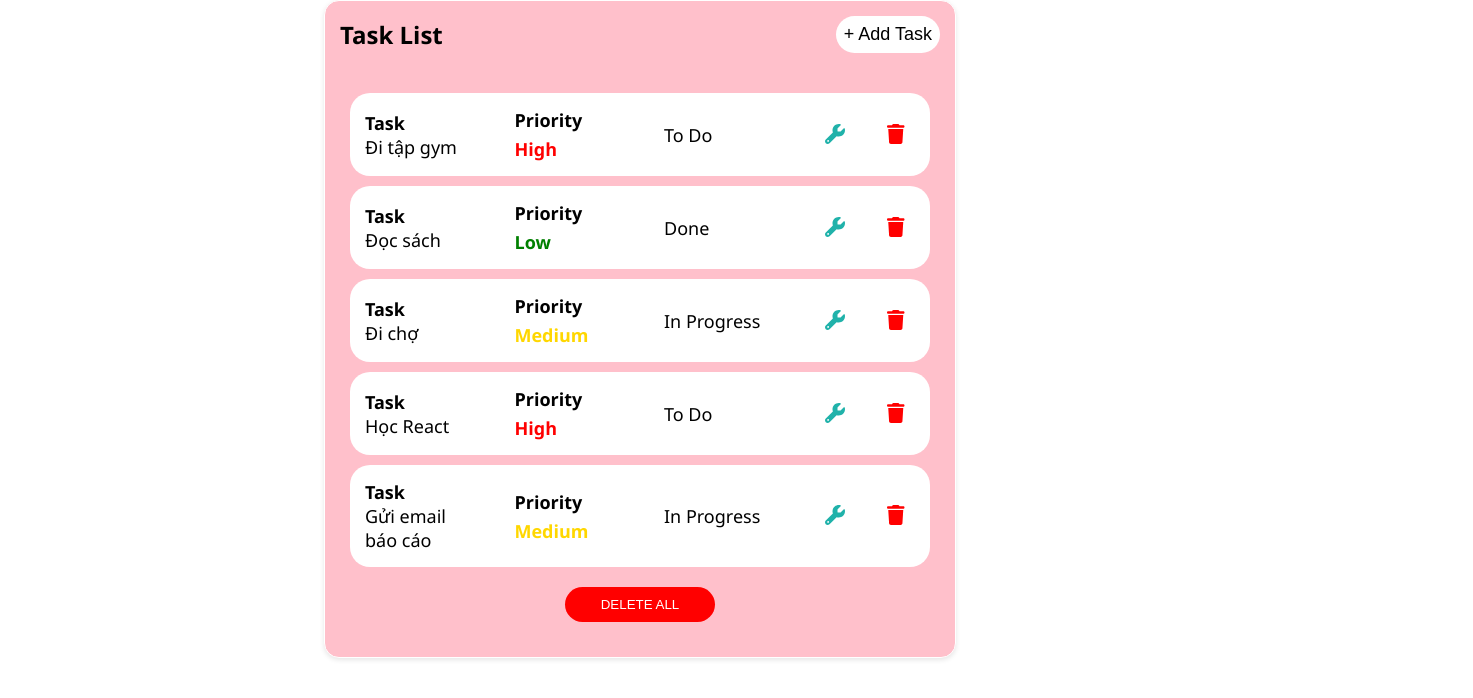
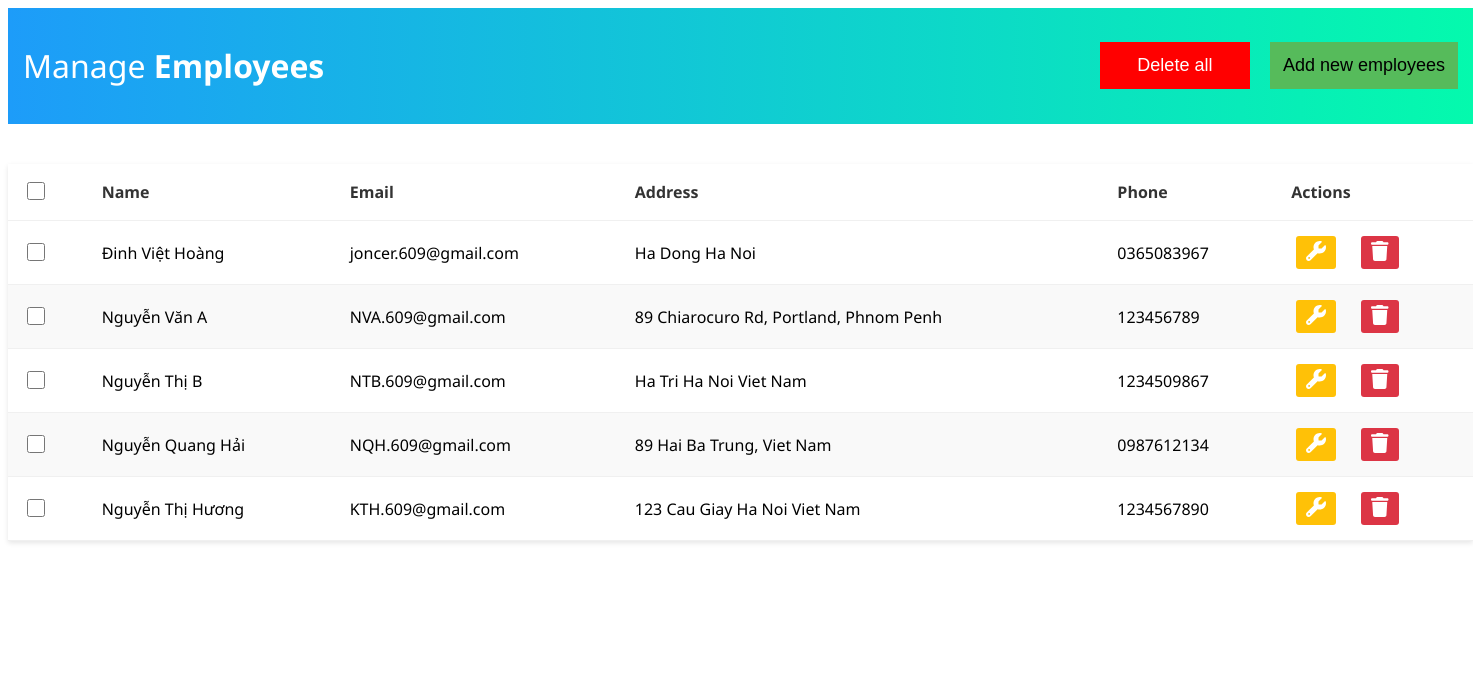
Before and after one commit to ghdvhoang/employee_mnm, a React (Vite) app: page / in a window 1280 px wide. Shown: the top 698 px of the page, 1473 px wide, since content can reach past the window. Built offline with nearby package versions, Linux system fonts and the light colour scheme.

Commit message:
first commit

```diff
--- a/index.html
+++ b/index.html
@@ -4,7 +4,7 @@
     <meta charset="UTF-8" />
     <link rel="icon" type="image/svg+xml" href="/vite.svg" />
     <meta name="viewport" content="width=device-width, initial-scale=1.0" />
-    <title>Tasks List Demo</title>
+    <title> Employees Management </title>
   </head>
   <body>
     <div id="root"></div>
--- a/src/App.jsx
+++ b/src/App.jsx
@@ -1,10 +1,10 @@
-import DisplayTask from "./components/taskListMain/index.jsx"
+import DisplayData from "./components/taskListMain/index.jsx"
 function App() {
 
   return (
     <>
       <div>
-      <DisplayTask />
+      <DisplayData />
       </div>
     </>
   )
--- a/src/components/taskListMain/TaskList.css
+++ b/src/components/taskListMain/TaskList.css
@@ -1,72 +1,109 @@
-*{
-    margin: 0;padding: 0;
-}
+
 body {
     font-family: 'Segoe UI', sans-serif;
 }
 .container-task, .contain-add-list{
-    width: 600px;
-    margin: 0 auto 30px;
-    padding: 15px;
-    border: 1px solid white;
-    border-radius: 15px;
-    background-color: pink;
-    box-shadow: 0 2px 5px rgba(0, 0, 0, 0.1);
-    overflow: hidden;
+    width: 1465px;
+    height: auto;
+    margin: 0 auto;
 }
 .header{
     display: flex;
     justify-content: space-between;
     align-items: center;
     margin-bottom: 40px;
+    padding: 15px;
+    background-image: linear-gradient( to right,rgb(29 156 249), rgb(4 250 173));
 }
-.header h2{
-    font-size: 24px;
-    font-weight: 700;
+
+.header h1{
+    color: white;
+    font-weight: 400;
 }
-.header button{
+.button-wrap{
+    display: flex;
+    align-items: center;
+    gap: 20px;
+}
+.DELETE-ALL{
+    color: white;
+    background: red;
+    border: none;
+    width: 150px;
+    padding: 13px;
+    font-size: 18px;
+}
+.addButton {
     font-size: 18px;
     color: black;
-    background-color: white;
+    background-color: rgb(86 187 91);
     border: none;
-    border-radius: 100px;
-    padding: 8px;
+    padding: 13px;
     cursor: pointer;
 }
-.addButton{
-    font-size: 18px;
-    color: black;
-    background-color: white;
+
+.employee-table {
+    width: 100%;
+    border-collapse: collapse;
+    box-shadow: 0 2px 5px rgba(0, 0, 0, 0.1);
+}
+
+.employee-table th,
+.employee-table td {
+    padding: 15px;
+    text-align: left;
+    border-bottom: 1px solid #f0f0f0;
+}
+
+.employee-table th {
+    background-color: transparent;
+    font-weight: bold;
+    color: #333;
+}
+.employee-table tr:nth-child(even) {
+    background-color: #f9f9f9;
+}
+
+.employee-table input[type="checkbox"] {
+    width: 18px;
+    height: 18px;
+}
+
+.employee-table .edit-btn,
+.employee-table .delete-btn {
+    margin-left: 5px;
+    padding: 5px 10px;
     border: none;
-    border-radius: 100px;
-    padding: 8px;
+    border-radius: 3px;
     cursor: pointer;
 }
-ul{
-    display:flex;
-    flex-direction:column;
+
+.employees_data{
+    width: 50%;
+    margin: 0 auto;
+    display: flex;
+    justify-content: center;
     align-items: center;
-    justify-content: center;
-    gap: 10px;
+    border: 1px solid white;
 }
-li{
-    width: 550px;
-    list-style-type: none;
+
+.employee-table td:last-child {
     display: flex;
     align-items: center;
-    gap: 50px;
-    font-size: 18px;
-    background-color: white;
-    border-radius: 20px;
-    padding: 15px;
+    gap: 20px;
 }
-.priority-text{
-    font-weight: 700;
-    margin-top: 5px;
+
+.employee-table .edit-btn {
+    background-color: #ffc107;
+    color: white;
 }
-.Task,
-.Priority,
-.Status {
+
+.employee-table .delete-btn {
+    background-color: #dc3545;
+    color: white;
+}
+
+.Task {
     flex: 1;
 }
 .column{
@@ -82,20 +119,17 @@ li{
     color: #D98CB3;
     font-weight: 700;
 }
-
 .Icon .fa-wrench {
     color: #20B2AA;
 }
-
 .Icon .fa-trash {
     color: red;
 }
 
-.Task-title,
-.Priority-title{
+.Task-title{
     color: white;
     font-size: 20px;
-    margin: 20px 0;
+    margin: 20px 20px;
     font-weight: 700;
 }
 .input-add-task{
@@ -104,56 +138,6 @@ li{
     border-radius: 15px;
     border: 1px solid white;
     margin-bottom: 20px;
-}
-.error-message {
-    color: red;
-    font-size: 14px;
-    margin-top: 5px;
-}
-
-.priority-btn {
-    display: flex;
-    align-items: center;
-    gap: 25px;
-}
-
-.high {
-    padding: 10px 20px;
-    background-color: white;
-    border: 2px solid red;
-    border-radius: 10px;
-    color: red;
-}
-
-.medium {
-    padding: 10px 20px;
-    background-color: white;
-    border: 2px solid gold;
-    border-radius: 10px;
-    color: gold;
-}
-
-.low {
-    padding: 10px 20px;
-    background-color: white;
-    border: 3px solid green;
-    border-radius: 10px;
-    color: green;
-}
-
-.high.active {
-    background-color: red;
-    color: white;
-}
-
-.medium.active {
-    background-color: gold;
-    color: white;
-}
-
-.low.active {
-    background-color: green;
-    color: white;
 }
 
 
@@ -168,18 +152,6 @@ li{
     margin-left: auto;
 }
 
-.DELETE-ALL{
-    color: white;
-    background: red;
-    border: none;
-    width: 150px;
-    padding: 10px;
-    margin: 20px auto;
-    border-radius: 20px;
-    display: flex;
-    justify-content: center;
-    align-items: center;
-}
 .contain-add-list{
     position: absolute;
     top: 50%;
@@ -195,3 +167,16 @@ li{
     background-color: rgba(0, 0, 0, 0.5);
     z-index: 10;
 }
+.header-formAddEdit{
+    display: flex;
+    justify-content: space-between;
+    align-items: center;
+    margin-bottom: 40px;
+    padding: 15px;
+    color: #fff;
+}
+
+.header-formAddEdit h1{
+    color: #fff;
+    font-weight: 400;
+}
--- a/src/components/taskListMain/index.jsx
+++ b/src/components/taskListMain/index.jsx
@@ -4,149 +4,198 @@ import { useState, useEffect } from 'react';
 import data from '../../data.json';
 import './TaskList.css'
 
-function DisplayTask() {
-  const [ task, setTask ] = useState('')
-  const [ tasks, getTasks ] = useState([])
+function Employees_info() {
+  const [ employee, getEmployee ] = useState({ name: '', email: '', address: '', number: '' })
+  const [ employees, setEmployees ] = useState([])
   const [ formAdd, setFormAdd] = useState(false)
-  const [ priority, setPriority ] = useState('Medium')
   const [ isEditing, setIsEditing ] = useState(false)
-  const [editingTask, setEditingTask] = useState(null);
+  const [ editingEmployee, setEditingEmployee ] = useState(null);
   const [ error, setError ] = useState('')
 
   useEffect(() => {
-    getTasks(data)
+    setEmployees(data)
   }, [])
 
   const handleSubmit = () => {
-    if(!task || task.length > 10){
+    if( !employee || employee.length > 100){
       setError(" Ko cho nhập haha ")
       return
     }
     setError('')
     if(isEditing) {
-      const updatedTasks = tasks.map(t =>
-        t.id === editingTask.id ? { ...t, name: task, priority: priority } : t
+      const updatedEmployees = employees.map(employee =>
+        employee.id === editingEmployee.id ? {
+          ...employee,
+          name: employee.name,
+          email: employee.email,
+          address: employee.address,
+          number: employee.number
+        } : employee
       );
-      getTasks(updatedTasks);
-      setEditingTask(null);
-      setIsEditing(false);
+      setEmployees(updatedEmployees)
+      getEmployee('')
+      setIsEditing(false)
+      setEditingEmployee(null)
+      setFormAdd(false)
     }
     else {
-      getTasks(prev => [...prev, { id: Date.now(), name: task, priority: priority} ])
+      setEmployees(prev => [...prev, {
+        id: Date.now(),
+        name:    employee.name,
+        email:   employee.email,
+        address: employee.address,
+        number:  employee.number
+      }])
+      setFormAdd(false)
+      getEmployee('')
+      setIsEditing(false)
     }
-    setTask('')
-    setFormAdd(false)
-    setPriority('Medium')
   }
-  const handleEditClick = (task) => {
+  const handleEditClick = (employee) => {
     setFormAdd(true)
+    console.log(formAdd)
     setIsEditing(true)
-    setEditingTask(task)
-    setTask(task.name)
-    setPriority(task.priority)
-  }
-  const handlePriorityClick = (newPriority) => {
-    setPriority(newPriority)
+    setEditingEmployee({
+      name: employee.name,
+      email: employee.email,
+      address: employee.address,
+      number: employee.number
+    })
+    console.log(isEditing)
+    console.log(editingEmployee)
+    getEmployee({
+      name: employee.name,
+      email: employee.email,
+      address: employee.address,
+      number: employee.number
+    })
   }
   const handleAddClick = () => {
     setFormAdd(true)
   }
-  // 1
 
   const handleDelete = (id) => {
-    // getTasks(prevTasks => prevTasks.filter((_, i) => i!== index ))
-    getTasks(prevTasks => prevTasks.filter(tasks => tasks.id !== id))
+    setEmployees(prevEmployees => prevEmployees.filter(employees => employees.id !== id))
+  }
+  const handleInputChange = (event) => {
+    const {name, value} = event.target
+    getEmployee(prev => ({...prev, [name]: value}))
+  }
+  const handleCloseForm = () => {
+    setFormAdd(false)
+    setIsEditing(false)
+    setEditingEmployee(null)
+    getEmployee('')
   }
 
   return (
     <div className="container">
       <div className="container-task">
         <div className="header">
-          <h2>Task List</h2>
+          <h1>Manage <b>Employees</b></h1>
+          <div className="button-wrap">
+            <button className='DELETE-ALL' onClick={ () => setEmployees([])}> Delete all </button>
             <button className='addButton' onClick={ handleAddClick }>
-            + Add Task
+              Add new employees
             </button>
           </div>
-        <ul>
-          {tasks.map( (task) => (
-            <li key={ task.id }>
-              <div className="Task column">
-                <b>Task</b>
-                <span>{task.name}</span>
         </div>
-              <div className="Priority column ">
-                <b>Priority</b>
-                <span className='priority-text'
-                  style={{ color: task.priority === 'High' ? 'red' : task.priority === 'Medium' ? 'gold' : 'green' }}>
-                    {task.priority}
-                </span>
-              </div>
-              <div className="Status">
-                <span>{task.status}</span>
-              </div>
-              <div className="Icon">
-                {/* <FontAwesomeIcon icon={faSpinner} /> */}
-                <button
-                  className='edit-btn'
-                  onClick={ () => handleEditClick(task)}
-                >
+        <div className="employee-Data"></div>
+        <table className="employee-table">
+          <thead>
+            <tr>
+              <th><input type="checkbox" /></th>
+              <th>Name</th>
+              <th>Email</th>
+              <th>Address</th>
+              <th>Phone</th>
+              <th>Actions</th>
+            </tr>
+          </thead>
+          <tbody>
+            {employees.map((employee) => (
+              <tr key={employee.id}>
+                <td><input type="checkbox" /></td>
+                <td>{employee.name}</td>
+                <td>{employee.email}</td>
+                <td>{employee.address}</td>
+                <td>{employee.number}</td>
+                <td>
+                  <button className='edit-btn' onClick={() => handleEditClick(employee)}>
                     <FontAwesomeIcon icon={faWrench} />
                   </button>
-                <button
-                  className='delete-btn '
-                  onClick={ () => handleDelete(task.id) }
-                  >
+                  <button className='delete-btn' onClick={() => handleDelete(employee.id)}>
                     <FontAwesomeIcon icon={faTrash} />
                   </button>
-              </div>
-          </li>
+                </td>
+              </tr>
             ))}
-        </ul>
-        <button className='DELETE-ALL' onClick={ () => getTasks([])}> DELETE ALL </button>
+          </tbody>
+        </table>
       </div>
       {formAdd &&
         <div className="addF-wrapper">
           <div className='contain-add-list'>
-        <div className="header">
-            <h2> { isEditing ? 'Edit Task' : 'Add Task' }</h2>
-            <button onClick={ () => setFormAdd(false) }>x</button>
-        </div>
-        <span className='Task-title'>Task</span>
-          <input
-          value={task}
-          className="input-add-task"
-          placeholder="Type your task here..."
-          onChange = {(event) => setTask(event.target.value)}
-          />
-          {!!error && <span style= {{ color: 'red' }}>{ error } </span>}
-
-          <div className="div">
-            <span className='Priority-title'>Priority</span>
-            <div className="priority-btn">
+            <div className="header-formAddEdit">
+                <h1> { isEditing ? 'Edit Task' : 'Add Task' }</h1>
                 <button
-                className={ priority === 'High' ? 'high active' : 'high' }
-                onClick={ () => handlePriorityClick('High')}
+                  className='closeAddEditForm'
+                  onClick={ handleCloseForm }
                 >
-                  High
-              </button>
-              <button
-                className={ priority === 'Medium' ? 'medium active' : 'medium' }
-                onClick={ () => handlePriorityClick('Medium')}>
-                  Medium
-              </button>
-              <button
-                className={ priority === 'Low' ? 'low active' : 'low' }
-                onClick={ () => handlePriorityClick('Low')}>
-                  Low
+                    x
                 </button>
             </div>
+            <div className="employees_data column">
+              <div className="input-name column">
+                <span className='Task-title'>Name</span>
+                <input
+                  name='name'
+                  value={employee.name}
+                  className="input-add-task"
+                  placeholder="Type your name here..."
+                  onChange = {handleInputChange}
+                />
               </div>
-        <button className='addBtn' onClick={handleSubmit}> { isEditing ? 'Edit' : 'Add' }</button>
+              <div className="input-name column">
+                <span className='Task-title'>Email</span>
+                <input
+                name='email'
+                value={employee.email}
+                className="input-add-task"
+                placeholder="Type your email here..."
+                onChange = {handleInputChange}
+              />
+              </div>
+              <div className="input-name column">
+                <span className='Task-title'>Address</span>
+                <input
+                  name='address'
+                  value={employee.address}
+                  className="input-add-task"
+                  placeholder="Type your address here..."
+                  onChange = {handleInputChange}
+                />
+              </div>
+              <div className="input-name column">
+                <span className='Task-title'>Phone Number</span>
+                <input
+                  name='number'
+                  value={employee.number}
+                  className="input-add-task"
+                  placeholder="Type your phone here..."
+                  onChange = {handleInputChange}
+                />
+              </div>
+            </div>
+            {!!error && <span style= {{ color: 'red' }}>{ error } </span>}
+            <button className='addBtn' onClick={handleSubmit}> { isEditing ? 'Save' : 'Add' }</button>
           </div>
         </div>
       }
+      <footer>
+      </footer>
     </div>
   )
 }
 
-export default DisplayTask
+export default Employees_info
--- a/src/data.json
+++ b/src/data.json
@@ -1,32 +1,37 @@
 [
     {
       "id": 1,
-      "name": "Đi tập gym",
-      "priority": "High",
-      "status": "To Do"
+      "name": "Đinh Việt Hoàng",
+      "email": "joncer.609@gmail.com",
+      "address": "Ha Dong Ha Noi",
+      "number": "0365083967"
     },
     {
       "id": 2,
-      "name": "Đọc sách",
-      "priority": "Low",
-      "status": "Done"
+      "name": "Nguyễn Văn A",
+      "email": "NVA.609@gmail.com",
+      "address": "89 Chiarocuro Rd, Portland, Phnom Penh",
+      "number": "123456789"
     },
     {
       "id": 3,
-      "name": "Đi chợ",
-      "priority": "Medium",
-      "status": "In Progress"
+      "name": "Nguyễn Thị B",
+      "email": "NTB.609@gmail.com",
+      "address": "Ha Tri Ha Noi Viet Nam",
+      "number": "1234509867"
     },
     {
       "id": 4,
-      "name": "Học React",
-      "priority": "High",
-      "status": "To Do"
+      "name": "Nguyễn Quang Hải",
+      "email": "NQH.609@gmail.com",
+      "address": "89 Hai Ba Trung, Viet Nam",
+      "number": "0987612134"
     },
     {
       "id": 5,
-      "name": "Gửi email báo cáo",
-      "priority": "Medium",
-      "status": "In Progress"
+      "name": "Nguyễn Thị Hương",
+      "email": "KTH.609@gmail.com",
+      "address": "123 Cau Giay Ha Noi Viet Nam",
+      "number": "1234567890"
     }
   ]
```
Lines whose indentation alone changed are shown as unchanged.
